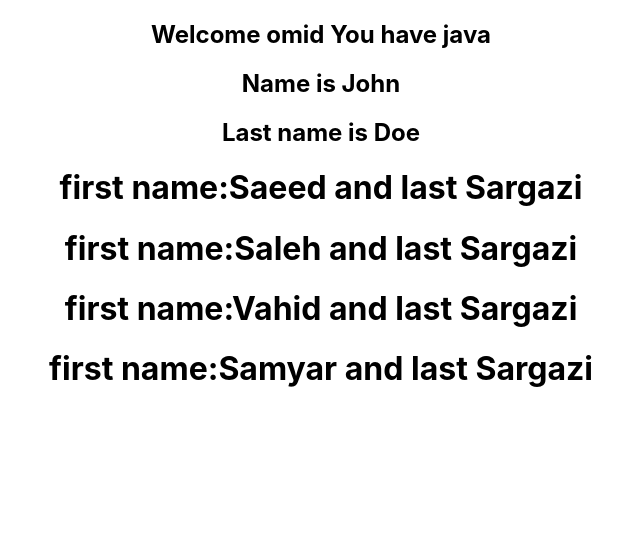
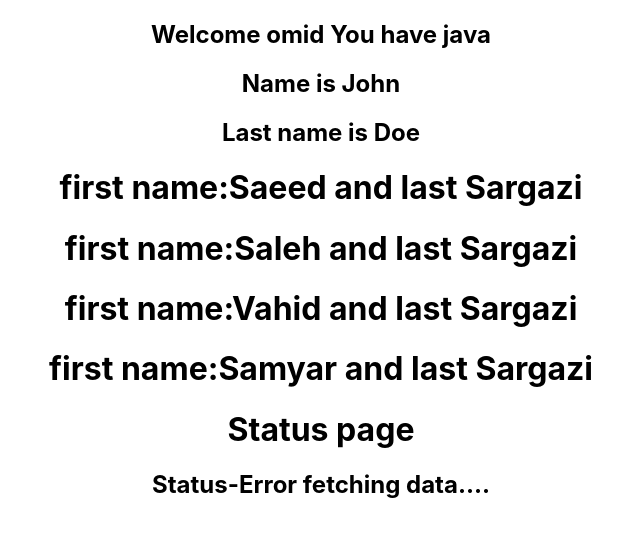
Before and after one commit to Omid-Sargazi/React-TypeScript, a React (Create React App) app: page / in a window 1280 px wide. Shown: the top 536 px of the page, without its empty margins (319-959 px from the left). Built offline with nearby package versions, Linux system fonts and the light colour scheme.

Commit message:
React TypeScript Advanced Props and ||

```diff
--- a/src/App.tsx
+++ b/src/App.tsx
@@ -61,6 +61,7 @@ import React from 'react'
 import Greet from "./components02/Greet";
 import Person from "./components02/Person";
 import PersonList from "./components02/PersonList";
+import Status from "./components02/Status";
 
 
 export default function App() {
@@ -106,6 +107,7 @@ export default function App() {
       <Greet name="omid" lang="java" loggedin={true}/>
       <Person personName={personName} />
       <PersonList list={listIndividual}/>
+      <Status status={"error"}/>
     </div>
   )
 }
--- /dev/null
+++ b/src/components02/Status.tsx
@@ -0,0 +1,26 @@
+type StatusProps = {
+    status:"loading"| "success" |"error",
+}
+const Status = (props:StatusProps)=>{
+
+    let message;
+
+    if(props.status==="loading"){
+        message="loading..."
+    }else if(props.status==="success")
+        {
+            message="Date fetched successfully"
+        }else if(props.status==="error"){
+            message="Error fetching data...."
+        }
+
+
+    return (
+        <>
+            <h1>Status page</h1>
+            <h2>Status-{message}</h2>
+        </>
+    )
+}
+
+export default Status;
```
